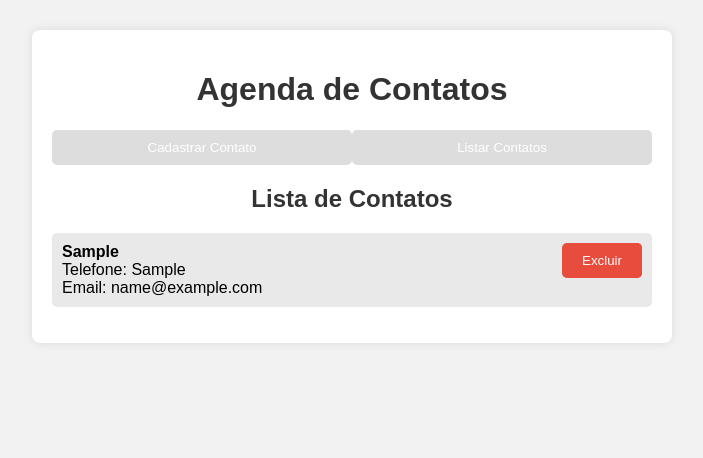
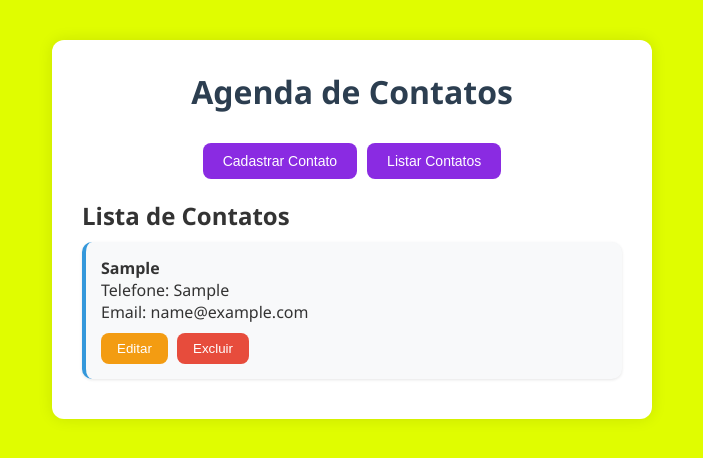
Before and after one commit to LuanTomaz/atividade_pratica03, a plain HTML site: page Atividade_Fundamentos02/index.html in a window 1280 px wide. Both pictures are taken after typing "Sample", "Sample", "name@example.com" into the empty fields and a click on the button "Adicionar Contato". Shown: the whole page, without its empty margins (288-991 px from the left). Drawn offline with Linux system fonts and the light colour scheme.

Commit message:
Add files via upload

```diff
--- a/Atividade_Fundamentos02/style.css
+++ b/Atividade_Fundamentos02/style.css
@@ -1,99 +1,54 @@
-body {
-  font-family: Arial, sans-serif;
-  background-color: #f2f2f2;
+* {
   margin: 0;
   padding: 0;
+  box-sizing: border-box;
+}
+
+body {
+  font-family: "Segoe UI", Tahoma, Geneva, Verdana, sans-serif;
+  background: rgb(224, 253, 0);
+  color: #333;
+  display: flex;
+  justify-content: center;
+  padding: 40px 10px;
 }
 
 .container {
-  width: 90%;
+  background: #fff;
+  padding: 30px;
   max-width: 600px;
-  margin: 30px auto;
-  padding: 20px;
-  background-color: white;
-  border-radius: 8px;
-  box-shadow: 0 0 10px rgba(0, 0, 0, 0.1);
+  width: 100%;
+  box-shadow: 0 0 15px rgba(0, 0, 0, 0.1);
+  border-radius: 12px;
 }
 
-h1,
-h2 {
+h1 {
   text-align: center;
-  color: #333;
-}
-
-.form,
-.search {
-  display: flex;
-  gap: 10px;
   margin-bottom: 20px;
-  flex-wrap: wrap;
-}
-
-input {
-  flex: 1 1 200px;
-  padding: 10px;
-  border: 1px solid #ccc;
-  border-radius: 5px;
-}
-
-button {
-  padding: 10px 20px;
-  background-color: #008cba;
-  border: none;
-  color: white;
-  border-radius: 5px;
-  cursor: pointer;
-}
-
-button:hover {
-  background-color: #0079a1;
-}
-
-ul {
-  list-style: none;
-  padding: 0;
-}
-
-li {
-  background-color: #e9e9e9;
-  margin: 10px 0;
-  padding: 10px;
-  border-radius: 5px;
-  position: relative;
-}
-
-li button {
-  position: absolute;
-  right: 10px;
-  top: 10px;
-  background-color: #e74c3c;
-}
-
-.resultado {
-  margin-bottom: 20px;
-  padding: 10px;
-  background-color: #dff0d8;
-  border-radius: 5px;
-  display: none;
+  color: #2c3e50;
 }
 
 .tabs {
   display: flex;
   justify-content: center;
+  gap: 10px;
   margin-bottom: 20px;
 }
 
 .tabs button {
-  flex: 1;
-  padding: 10px;
-  background-color: #ddd;
+  background-color: blueviolet;
   border: none;
+  color: white;
+  padding: 10px 20px;
+  border-radius: 8px;
+  font-size: 14px;
   cursor: pointer;
-  transition: 0.3s;
+  transition: background 0.3s ease;
 }
 
 .tabs button:hover {
-  background-color: #ccc;
+  background-color: white;
+  color: black;
 }
 
 .secao {
@@ -103,3 +58,80 @@ li button {
 .secao.ativa {
   display: block;
 }
+
+.form input,
+.search input,
+#resultadoBusca input {
+  width: 100%;
+  padding: 10px;
+  margin: 6px 0;
+  border: 1px solid #ccc;
+  border-radius: 8px;
+}
+
+button {
+  padding: 8px 16px;
+  margin-top: 10px;
+  background-color: blueviolet;
+  color: white;
+  border: none;
+  border-radius: 8px;
+  cursor: pointer;
+  transition: background 0.3s ease;
+}
+
+button:hover {
+  background-color: white;
+  color: black;
+}
+
+.search {
+  margin-top: 20px;
+}
+
+.resultado {
+  margin-top: 10px;
+  background: #eaf7ff;
+  padding: 15px;
+  border-radius: 8px;
+  border: 1px solid #bde5ff;
+  display: none;
+  white-space: pre-line;
+}
+
+#listaContatos {
+  list-style: none;
+  margin-top: 10px;
+}
+
+#listaContatos li {
+  background-color: #f8f9fa;
+  padding: 15px;
+  border-radius: 10px;
+  margin-bottom: 10px;
+  border-left: 4px solid #3498db;
+  box-shadow: 0 1px 3px rgba(0, 0, 0, 0.1);
+}
+
+#listaContatos button {
+  background-color: #f39c12;
+  margin-right: 5px;
+}
+
+#listaContatos button:hover {
+  background-color: #e67e22;
+}
+
+#listaContatos button:last-child {
+  background-color: #e74c3c;
+}
+
+#listaContatos button:last-child:hover {
+  background-color: #c0392b;
+}
+
+input:focus {
+  outline: none;
+  border-color: #3498db;
+  box-shadow: 0 0 5px rgba(52, 152, 219, 0.5);
+}
```
